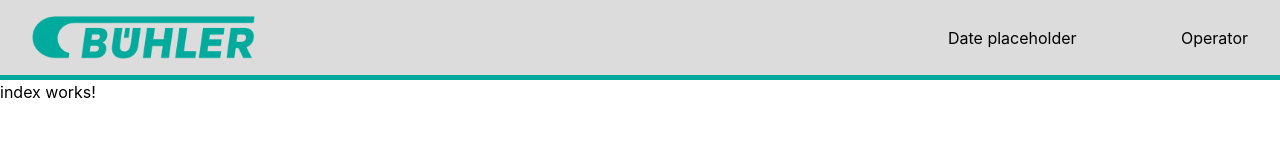
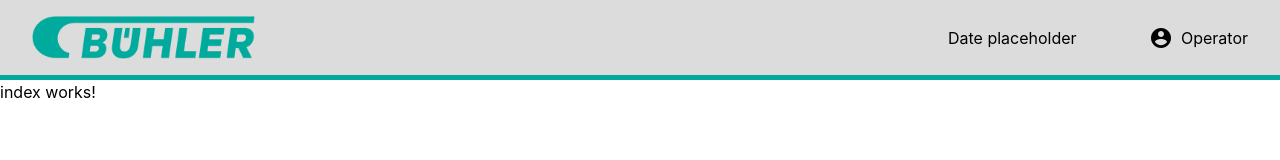
Before and after one commit to polakdominik/assigment-buhler, an Angular app: page / in a window 1280 px wide. Shown: the top 160 px of the page. Built offline with nearby package versions, Linux system fonts and the light colour scheme.

Commit message:
install material icons, add user icon

```diff
--- a/src/app/shared/navbar/navbar.component.html
+++ b/src/app/shared/navbar/navbar.component.html
@@ -2,6 +2,9 @@
   <img class="logo" src="/images/logo.png" alt="" />
   <div class="navbar-right">
     <div>Date placeholder</div>
-    <div>Operator</div>
+    <div class="user">
+      <span class="material-icons">account_circle</span>
+      <span>Operator</span>
+    </div>
   </div>
 </nav>
--- a/src/app/shared/navbar/navbar.component.scss
+++ b/src/app/shared/navbar/navbar.component.scss
@@ -20,6 +20,12 @@
       display: flex;
       justify-content: space-between;
       flex: 0 1 300px;
+
+      .user {
+        display: flex;
+        align-items: center;
+        gap: .5rem;
+      }
     }
   }
 }
--- a/src/index.html
+++ b/src/index.html
@@ -6,6 +6,8 @@
   <base href="/">
   <meta name="viewport" content="width=device-width, initial-scale=1">
   <link rel="icon" type="image/x-icon" href="favicon.ico">
+  <link href="https://fonts.googleapis.com/icon?family=Material+Icons"
+        rel="stylesheet">
 </head>
 <body>
   <app-root></app-root>
```
